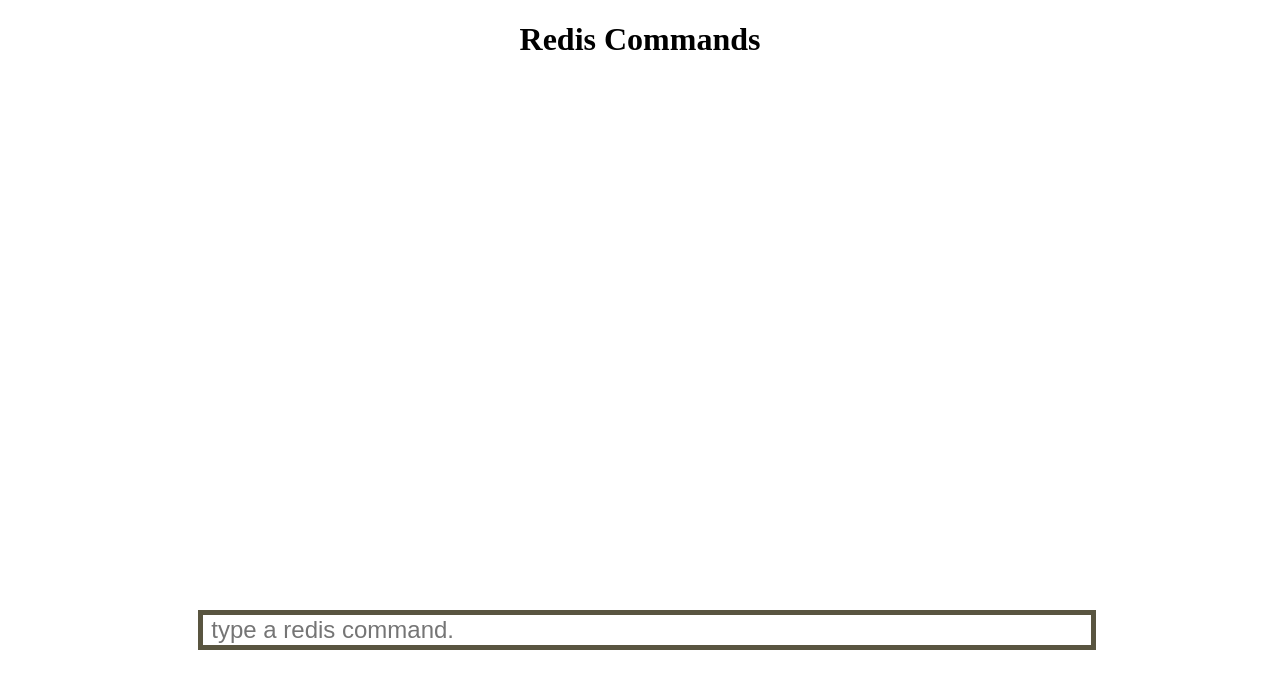
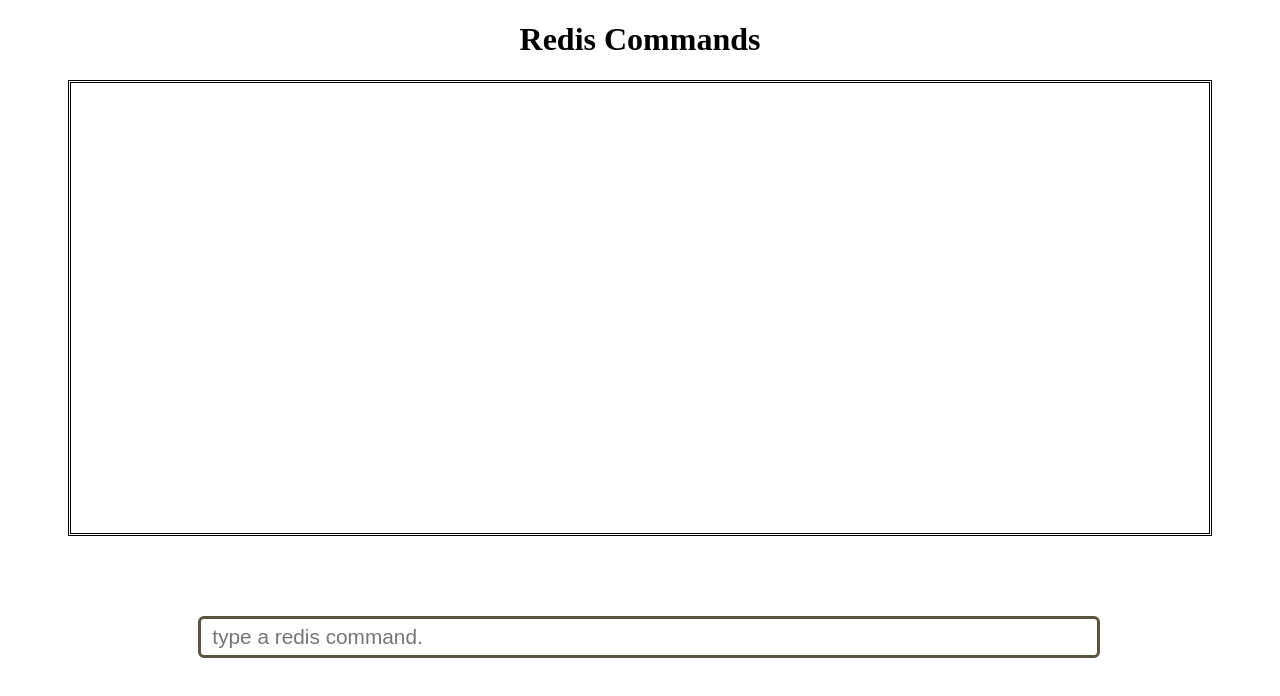
Before and after one commit to 843294669/redis-client, a Vue app: page / in a window 1280 px wide. Shown: the top 696 px of the page. Built offline with nearby package versions, Linux system fonts and the light colour scheme; no server answers.

Commit message:
chang input font-size: 1.3em;

```diff
--- a/src/assets/iredis.css
+++ b/src/assets/iredis.css
@@ -3,6 +3,7 @@
     width: 90%;
     height: 450px;
     margin: auto;
+    border: double;
 }
 
 .caption {
@@ -18,11 +19,11 @@
 
 #input {
     width: 100%;
-    font-size: 1.5em;
+    font-size: 1.3em;
     color: #262626;
-    border: 5px solid #595540;
-    outline: none;
-    background-repeat: no-repeat;
+    border: 3px solid #595540;
+    border-radius: 6px;
+    padding: 6px;
 }
 
 h1 {
```
